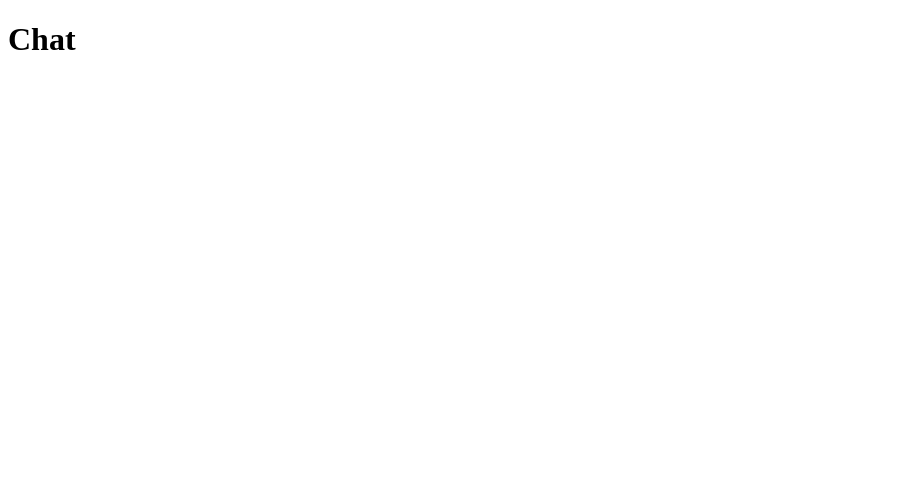
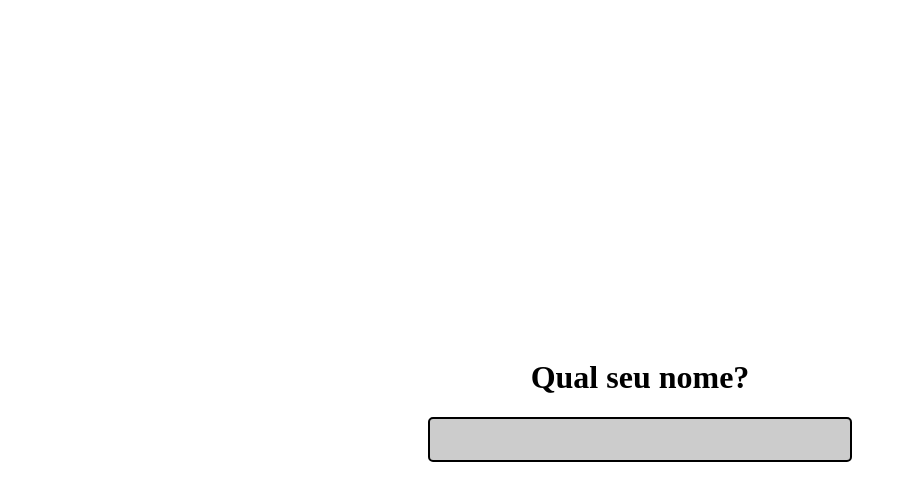
Before and after one commit to diegonunes/node-socket, a website: page public/index.html in a window 1280 px wide. Shown: the whole page, without its empty margins (0-906 px from the left). Drawn offline with Linux system fonts and the light colour scheme.

Commit message:
💄 login

```diff
--- a/public/index.html
+++ b/public/index.html
@@ -7,6 +7,10 @@
     <link rel="stylesheet" href="style.css" />
   </head>
   <body>
-    <h1>Chat</h1>
+    <div class="page" id="loginPage">
+      <h1>Qual seu nome?</h1>
+      <input type="text" id="loginNameInput" />
+    </div>
+    <div class="page" id="chatPage"></div>
   </body>
 </html>
--- a/public/style.css
+++ b/public/style.css
@@ -0,0 +1,30 @@
+body {
+  margin: 0;
+}
+
+.page {
+  height: 100vh;
+  justify-content: center;
+  align-items: center;
+  flex-direction: column;
+}
+
+#loginPage {
+  display: flex;
+  background-color: white;
+}
+
+#loginNameInput {
+  border: 2px solid #000;
+  background-color: #ccc;
+  font-size: 18px;
+  padding: 10px;
+  border-radius: 5px;
+  outline: 0;
+  width: 100%;
+  max-width: 400px;
+}
+
+#chatPage {
+  display: none;
+}
```
